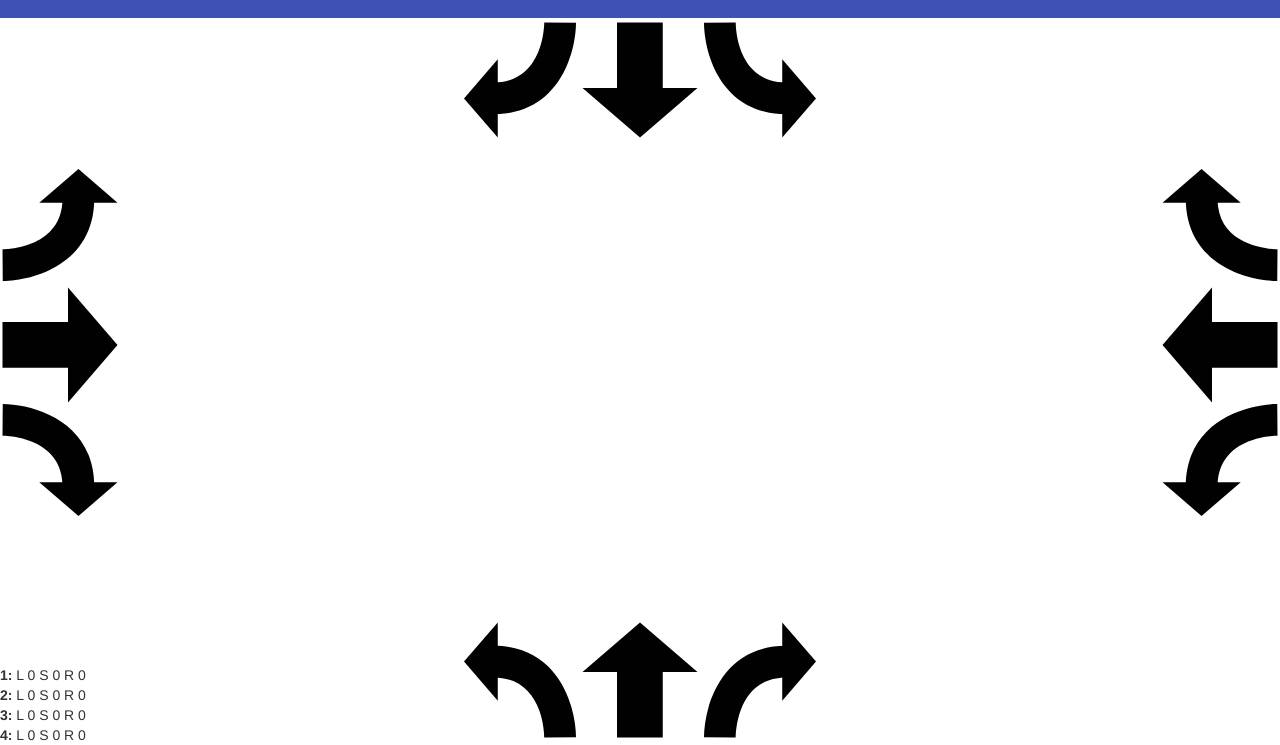
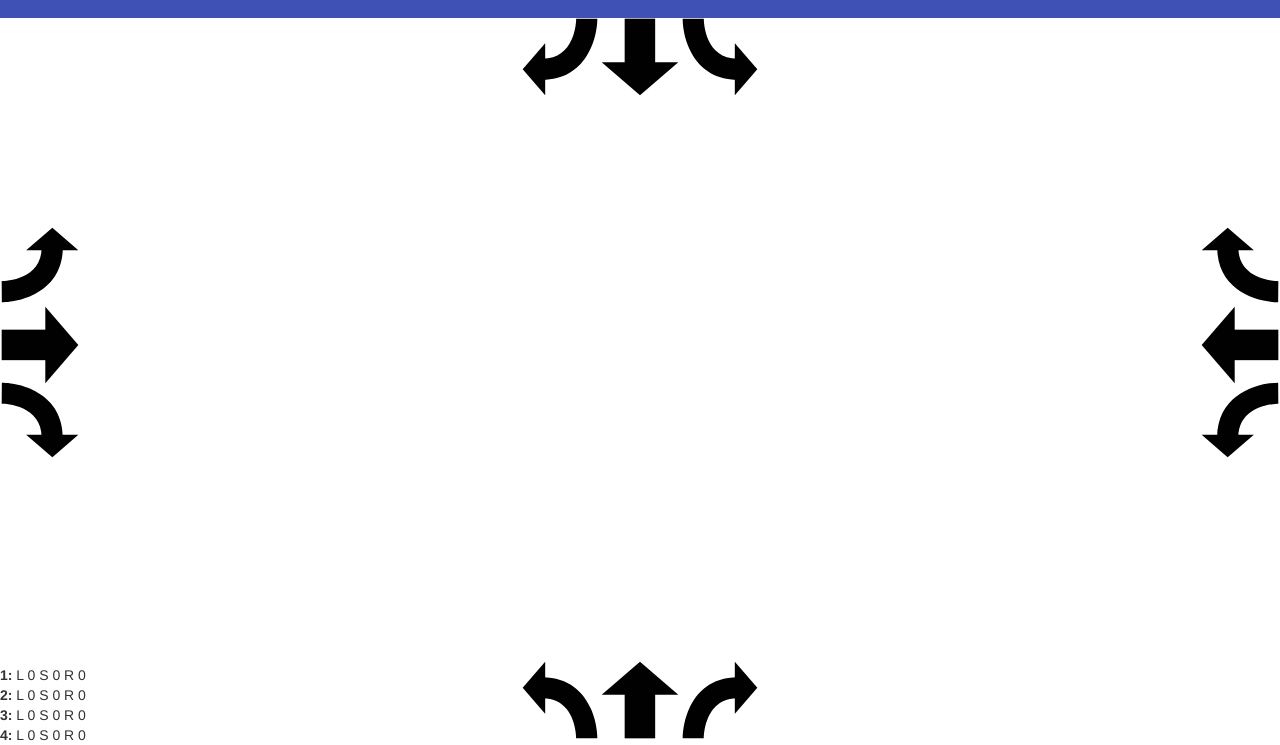
Before and after one commit to asfarley/trafficcountfree, a plain HTML site: page index.html in a window 1280 px wide. Shown: the part 55-800 px from the top of the page. Drawn offline with nearby package versions, Linux system fonts and the light colour scheme.

Commit message:
Style updates

```diff
--- a/style.css
+++ b/style.css
@@ -15,40 +15,40 @@
 
 #approach1 {
 	margin: auto;
-	width: 360px;
+	width: 240px;
 	height:200px;
 	bottom:0;
 	left:50%;
 	position:absolute;
-	margin-left:-180px;
+	margin-left:-120px;
 	white-space:nowrap;
 }
 
 #straight1 {
 	z-index:0;
 	margin: auto;
-	width:120px;
+	width:80px;
 	bottom:0;
 	left:50%;
 	position:absolute;
-	margin-left:-60px;
+	margin-left:-40px;
 }
 
 #straight1overlay {
 	z-index:9;
 	margin: auto;
-	width:120px;
-	height:120px;
+	width:80px;
+	height:80px;
 	bottom:0;
 	left:50%;
 	position:absolute;
-	margin-left:-60px;
+	margin-left:-40px;
 }
 
 #left1 {
 	z-index:0;
 	margin: auto;
-	width:120px;
+	width:80px;
 	bottom:0;
 	left:0;
 	position:absolute;
@@ -58,8 +58,8 @@
 #left1overlay {
 	z-index:9;
 	margin: auto;
-	width:120px;
-	height:120px;
+	width:80px;
+	height:80px;
 	bottom:0;
 	left:0;
 	position:absolute;
@@ -69,7 +69,7 @@
 #right1 {
 	z-index:0;
 	margin: auto;
-	width:120px;
+	width:80px;
 	bottom:0;
 	right:0;
 	left:50%;
@@ -80,8 +80,8 @@
 #right1overlay {
 	z-index:9;
 	margin: auto;
-	width:120px;
-	height:120px;
+	width:80px;
+	height:80px;
 	bottom:0;
 	right:0;
 	left:50%;
@@ -92,28 +92,28 @@
 
 #approach2 {
 	margin: auto;
-	height: 360px;
+	height: 240px;
 	right:0;
 	top:50%;
 	position:absolute;
-	margin-top:-180px;
+	margin-top:-120px;
 	white-space:nowrap;
 }
 
 #straight2 {
 	z-index:0;
 	margin: auto;
-	width:120px;
+	width:80px;
 	right:0;
 	top:50%;
 	position:absolute;
-	margin-top:-60px;
+	margin-top:-40px;
 }
 
 #left2 {
 	z-index:0;
 	margin: auto;
-	width:120px;
+	width:80px;
 	right:0px;
 	bottom:0;
 	position:absolute;
@@ -123,7 +123,7 @@
 #right2 {
 	z-index:0;
 	margin: auto;
-	width:120px;
+	width:80px;
 	right:0;
 	position:absolute;
 	margin-left:0px;
@@ -132,19 +132,19 @@
 #straight2overlay {
 	z-index:9;
 	margin: auto;
-	width:120px;
-	height:120px;
+	width:80px;
+	height:80px;
 	right:0;
 	top:50%;
 	position:absolute;
-	margin-top:-60px;
+	margin-top:-40px;
 }
 
 #left2overlay {
 	z-index:9;
 	margin: auto;
-	width:120px;
-	height:120px;
+	width:80px;
+	height:80px;
 	right:0px;
 	bottom:0;
 	position:absolute;
@@ -154,8 +154,8 @@
 #right2overlay {
 	z-index:9;
 	margin: auto;
-	width:120px;
-	height:120px;
+	width:80px;
+	height:80px;
 	right:0;
 	position:absolute;
 	margin-left:0px;
@@ -163,29 +163,29 @@
 
 #approach3 {
 	margin: auto;
-	width: 360px;
-	height:200px;
+	width: 240px;
+	height:157px;
 	top:0;
 	left:50%;
 	position:absolute;
-	margin-left:-180px;
+	margin-left:-120px;
 	white-space:nowrap;
 }
 
 #straight3 {
 	z-index:0;
 	margin: auto;
-	width:120px;
+	width:80px;
 	bottom:0;
 	left:50%;
 	position:absolute;
-	margin-left:-60px;
+	margin-left:-40px;
 }
 
 #left3 {
 	z-index:0;
 	margin: auto;
-	width:120px;
+	width:80px;
 	bottom:0;
 	right:0;
 	position:absolute;
@@ -195,7 +195,7 @@
 #right3 {
 	z-index:0;
 	margin: auto;
-	width:120px;
+	width:80px;
 	bottom:0;
 	left:0;
 	position:absolute;
@@ -205,19 +205,19 @@
 #straight3overlay {
 	z-index:9;
 	margin: auto;
-	width:120px;
-	height:120px;
+	width:80px;
+	height:80px;
 	bottom:0;
 	left:50%;
 	position:absolute;
-	margin-left:-60px;
+	margin-left:-40px;
 }
 
 #left3overlay {
 	z-index:9;
 	margin: auto;
-	width:120px;
-	height:120px;
+	width:80px;
+	height:80px;
 	bottom:0;
 	right:0;
 	position:absolute;
@@ -227,8 +227,8 @@
 #right3overlay {
 	z-index:9;
 	margin: auto;
-	width:120px;
-	height:120px;
+	width:80px;
+	height:80px;
 	bottom:0;
 	left:0;
 	position:absolute;
@@ -238,28 +238,28 @@
 
 #approach4 {
 	margin: auto;
-	height: 360px;
+	height: 240px;
 	left:0;
 	top:50%;
 	position:absolute;
-	margin-top:-180px;
+	margin-top:-120px;
 	white-space:nowrap;
 }
 
 #straight4 {
 	z-index:0;
 	margin: auto;
-	width:120px;
+	width:80px;
 	left:0;
 	top:50%;
 	position:absolute;
-	margin-top:-60px;
+	margin-top:-40px;
 }
 
 #left4 {
 	z-index:0;
 	margin: auto;
-	width:120px;
+	width:80px;
 	left:0;
 	position:absolute;
 	margin-left:0px;
@@ -268,7 +268,7 @@
 #right4 {
 	z-index:0;
 	margin: auto;
-	width:120px;
+	width:80px;
 	left:0px;
 	bottom:0;
 	position:absolute;
@@ -278,19 +278,19 @@
 #straight4overlay {
 	z-index:9;
 	margin: auto;
-	width:120px;
-	height:120px;
+	width:80px;
+	height:80px;
 	left:0;
 	top:50%;
 	position:absolute;
-	margin-top:-60px;
+	margin-top:-40px;
 }
 
 #left4overlay {
 	z-index:9;
 	margin: auto;
-	width:120px;
-	height:120px;
+	width:80px;
+	height:80px;
 	left:0;
 	position:absolute;
 	margin-left:0px;
@@ -299,8 +299,8 @@
 #right4overlay {
 	z-index:9;
 	margin: auto;
-	width:120px;
-	height:120px;
+	width:80px;
+	height:80px;
 	left:0px;
 	bottom:0;
 	position:absolute;
```
Also changed, not shown: 1 other file.
